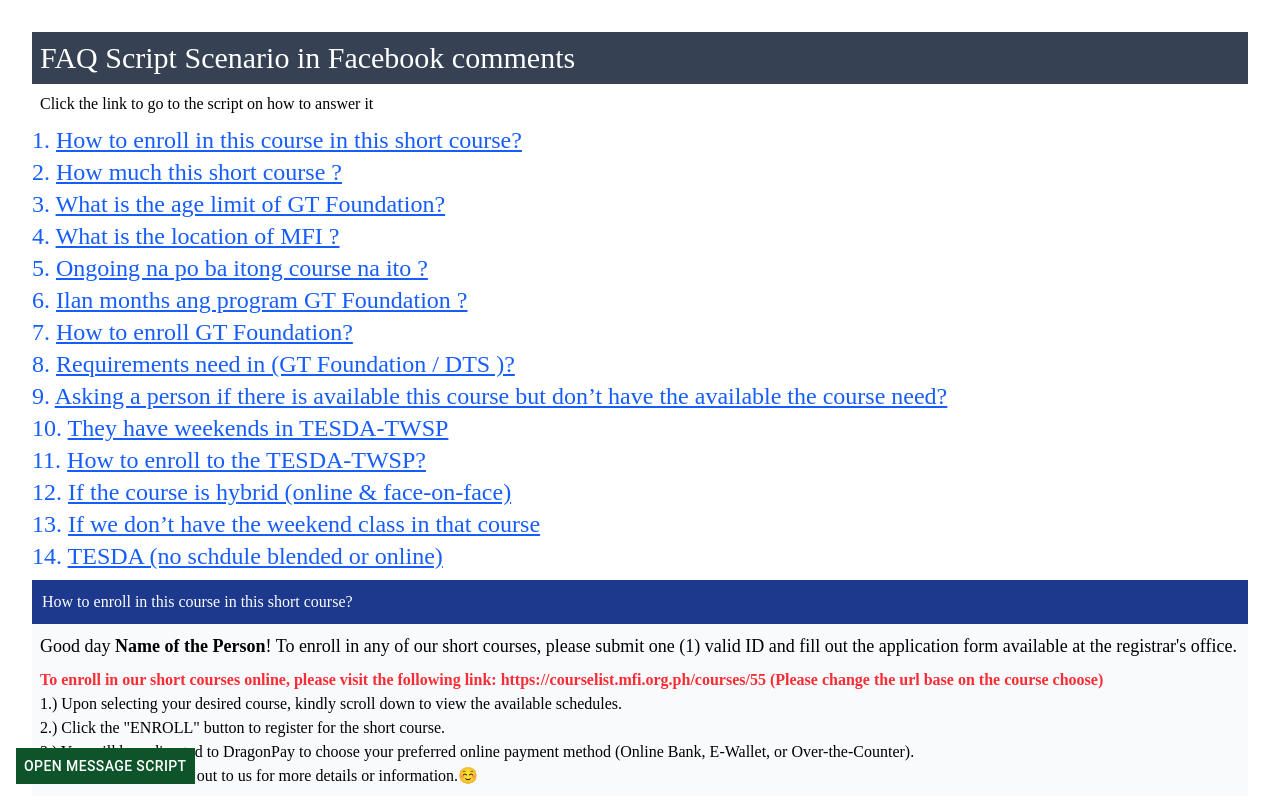
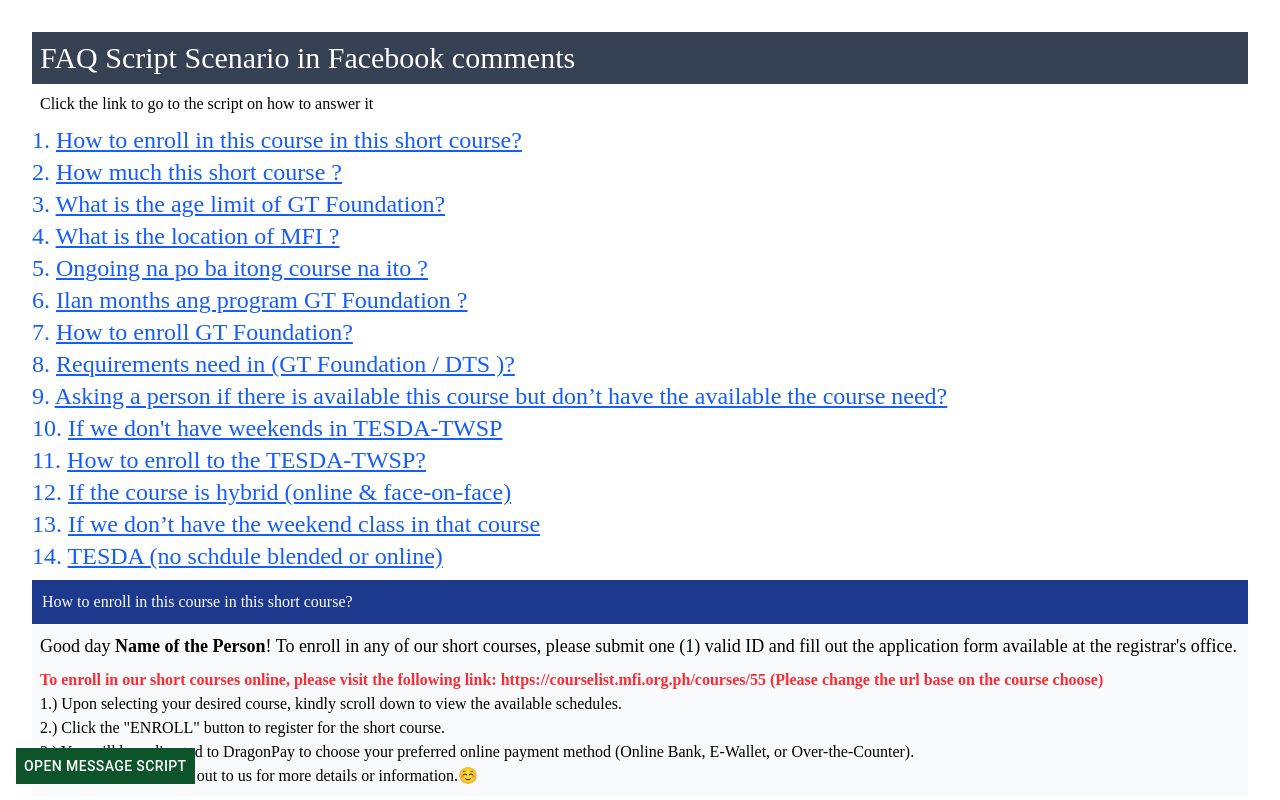
Before and after one commit to Adornadowilliam2/mfi-facebook, a React (Vite) app: page / in a window 1280 px wide. Shown: the top 800 px of the page. Built offline with nearby package versions, Linux system fonts and the light colour scheme.

Commit message:
add this

```diff
--- a/src/data/index.js
+++ b/src/data/index.js
@@ -67,7 +67,7 @@
         paragraph:"Good day [Name of the Person] ! Unfortunately, we don’t have the course they specify, Perhaps [Give them alternatives related to that] course, which is related because it involves [explain how it become related]. Let us know if you need more details!"
     },
     {
-        question:"They have weekends in TESDA-TWSP",
+        question:"If we don't have weekends in TESDA-TWSP",
         paragraph:"Good day [Name of the Person] ! Unfortunately, we don’t offer weekend classes at TESDA. Our classes run for 7 to 8 hours a day on weekdays.",
         cta:"Please feel free to reach out to us for more details or information."
     },
```
